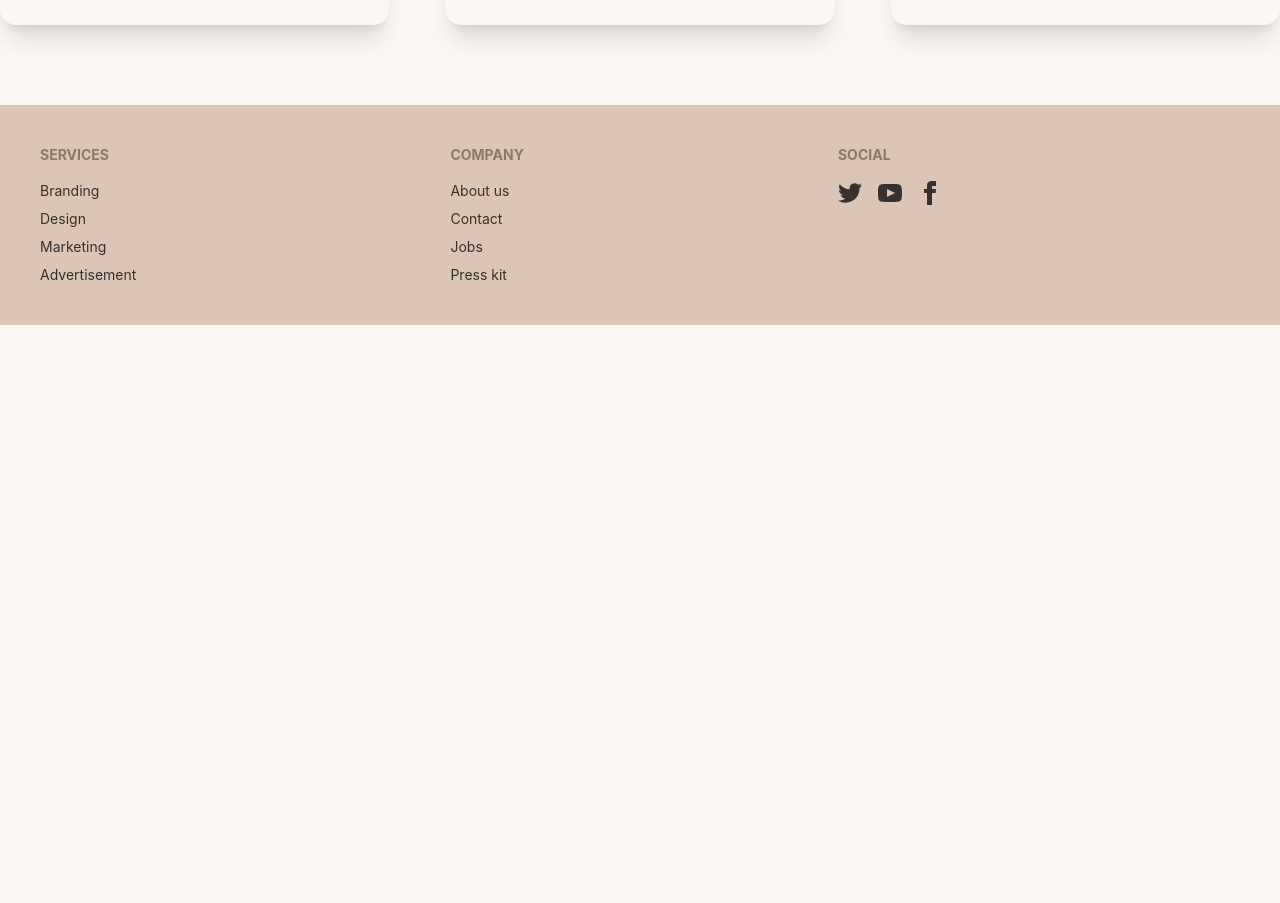
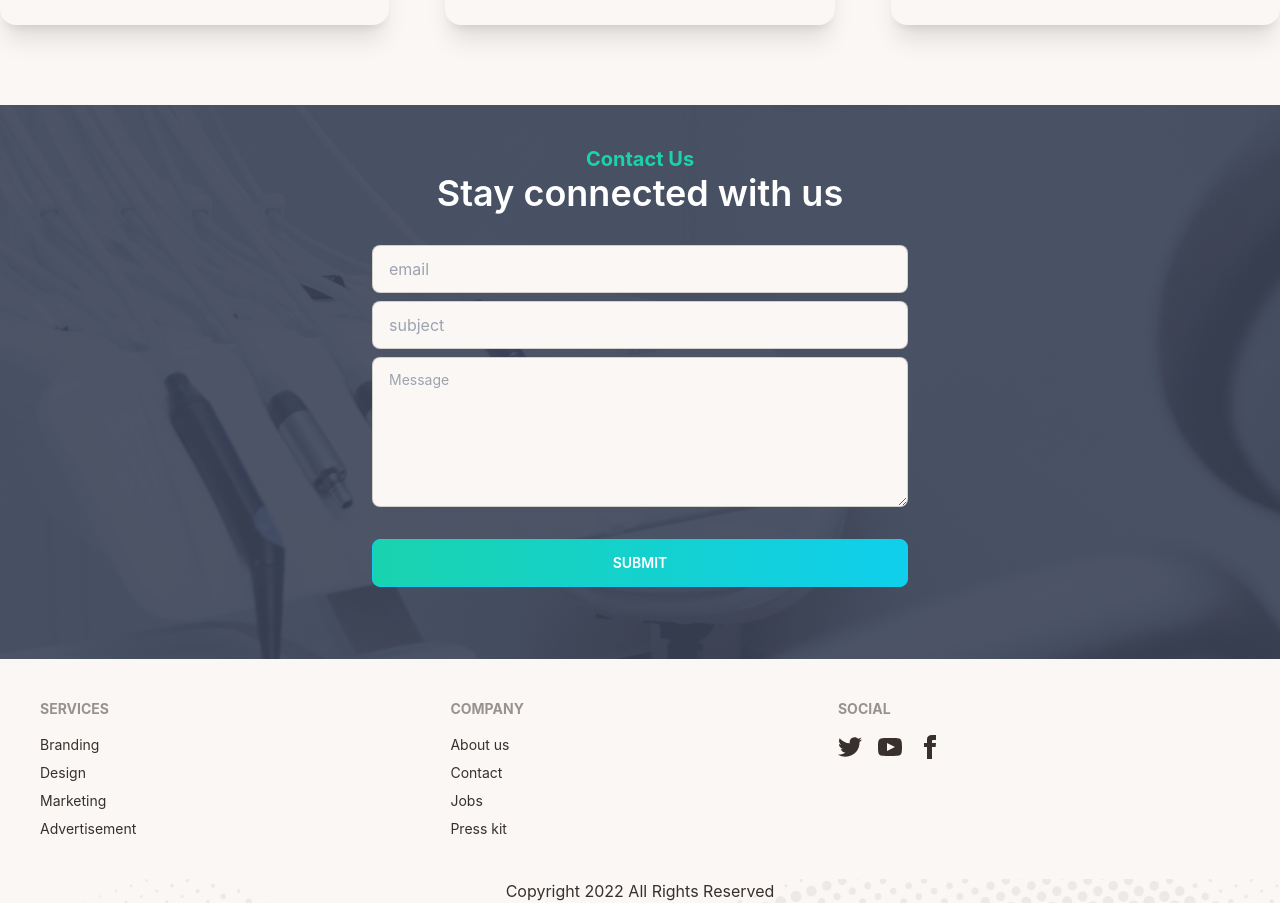
Before and after one commit to Mazharul430106/recap-doctors-portal-clientSite, a React (Create React App) app: page /home in a window 1280 px wide. Shown: the part 3212-4115 px from the top of the page. Before the commit the page ends 3537 px from the top, so only its background shows below. Built offline with nearby package versions, Linux system fonts and the light colour scheme.

Commit message:
added contact section

```diff
--- /dev/null
+++ b/src/Pages/Home/Contact/Contact.js
@@ -0,0 +1,40 @@
+import React from 'react';
+import appointment from '../../../assets/images/appointment.png';
+import ButtonComponent from '../../../Components/ButtonComponent/ButtonComponent';
+
+
+const Contact = () => {
+    return (
+        <section className='py-10' style={{
+            background: `url(${appointment})`
+        }}>
+
+            <div className='text-center'>
+                <h3 className='text-xl text-secondary font-bold'>Contact Us</h3>
+                <h2 className='text-4xl font-semibold text-white'>Stay connected with us</h2>
+            </div>
+
+            <div className="hero">
+                <div className="w-full lg:w-[600px] flex-col lg:flex-row-reverse">
+                    <form className="card-body">
+                        <div className="form-control">
+                            <input type="text" placeholder="email" className="input input-bordered" />
+                        </div>
+                        <div className="form-control">
+                            <input type="text" placeholder="subject" className="input input-bordered" />
+                        </div>
+                        <div className="form-control">
+                            <textarea style={{ height: '150px' }} className="textarea input input-bordered" placeholder="Message"></textarea>
+                        </div>
+                        <div className="form-control mt-6">
+                            <ButtonComponent>submit</ButtonComponent>
+                        </div>
+                    </form>
+
+                </div>
+            </div>
+        </section>
+    );
+};
+
+export default Contact;
--- a/src/Pages/Home/Home/Home.js
+++ b/src/Pages/Home/Home/Home.js
@@ -2,6 +2,7 @@ import React from 'react';
 import Appointment from '../../Appointment/Appointment/Appointment';
 import Testimonial from '../../Testimonial/Testimonial';
 import Banner from '../Banner/Banner';
+import Contact from '../Contact/Contact';
 import Services from '../Services/Services';
 
 const Home = () => {
@@ -11,6 +12,7 @@ const Home = () => {
             <Services></Services>
             <Appointment></Appointment>
             <Testimonial></Testimonial>
+            <Contact></Contact>
         </div>
     );
 };
--- a/src/Pages/Testimonial/Testimonial.js
+++ b/src/Pages/Testimonial/Testimonial.js
@@ -32,7 +32,6 @@ const Testimonial = () => {
     ]
 
 
-
     return (
         <section>
             <div className='flex justify-between px-5 lg:px-0'>
@@ -54,8 +53,6 @@ const Testimonial = () => {
                 }
             </div>
 
-
-
         </section>
     );
 };
--- a/src/Shared/Footer/Footer.js
+++ b/src/Shared/Footer/Footer.js
@@ -1,9 +1,15 @@
 import React from 'react';
-import {Link} from 'react-router-dom';
+import { Link } from 'react-router-dom';
+import footer from '../../assets/images/footer.png';
 
 const Footer = () => {
     return (
-        <footer className="footer p-10 bg-base-300 text-base-content">
+        <section  className='' style={{
+            background: `url(${footer} )`,
+            backgroundSize: 'cover'
+        }} >
+
+            <footer className="footer p-10 bg-base-100 text-base-content">
                 <div>
                     <span className="footer-title">Services</span>
                     <Link className="link link-hover">Branding</Link>
@@ -27,6 +33,11 @@ const Footer = () => {
                     </div>
                 </div>
             </footer>
+            <div className='text-center'>
+                <span>Copyright 2022 All Rights Reserved</span>
+            </div>
+        </section>
+
     );
 };
 
```
Lines whose indentation alone changed are shown as unchanged.
